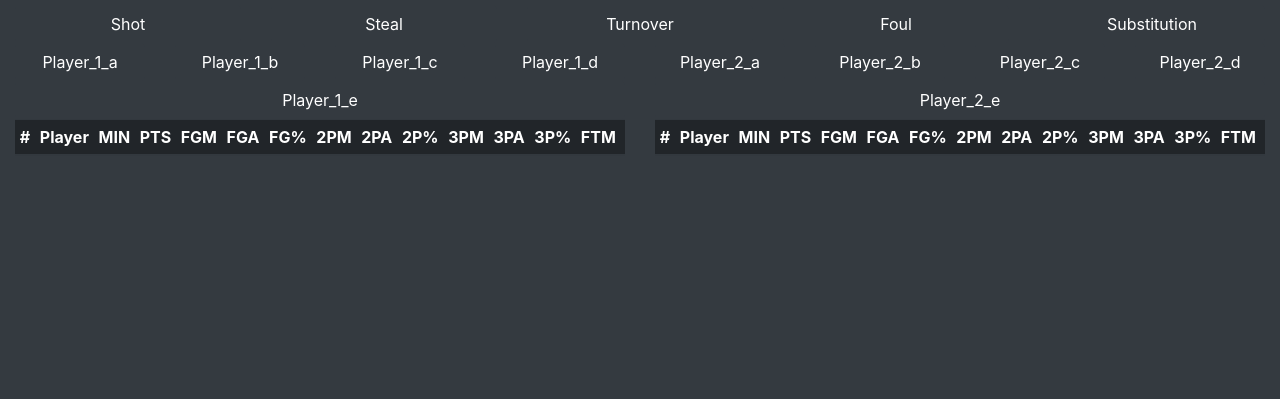
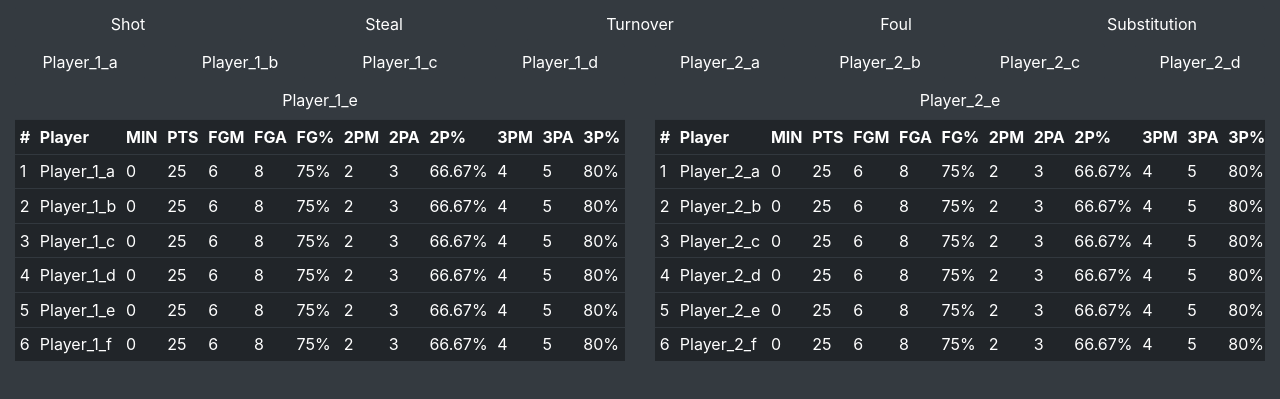
Before and after one commit to t-brito/ball_stats, a website: page index.html in a window 1280 px wide. Shown: the part 51-450 px from the top of the page. Drawn offline with nearby package versions, Linux system fonts and the light colour scheme.

Commit message:
fixed table generation

```diff
--- a/index.html
+++ b/index.html
@@ -8,6 +8,20 @@
     <!-- Bootstrap CSS -->
     <link rel="stylesheet" href="https://maxcdn.bootstrapcdn.com/bootstrap/4.0.0/css/bootstrap.min.css" integrity="sha384-Gn5384xqQ1aoWXA+058RXPxPg6fy4IWvTNh0E263XmFcJlSAwiGgFAW/dAiS6JXm" crossorigin="anonymous">
 
+    <!-- Insert this line above script imports  -->
+    <script>if (typeof module === 'object') {window.module = module; module = undefined;}</script>
+
+    <!-- Optional JavaScript -->
+    <!-- jQuery first, then Popper.js, then Bootstrap JS -->
+    <script src="https://code.jquery.com/jquery-3.2.1.slim.min.js" integrity="sha384-KJ3o2DKtIkvYIK3UENzmM7KCkRr/rE9/Qpg6aAZGJwFDMVNA/GpGFF93hXpG5KkN" crossorigin="anonymous"></script>
+    <script src="https://cdnjs.cloudflare.com/ajax/libs/popper.js/1.12.9/umd/popper.min.js" integrity="sha384-ApNbgh9B+Y1QKtv3Rn7W3mgPxhU9K/ScQsAP7hUibX39j7fakFPskvXusvfa0b4Q" crossorigin="anonymous"></script>
+    <script src="https://maxcdn.bootstrapcdn.com/bootstrap/4.0.0/js/bootstrap.min.js" integrity="sha384-JZR6Spejh4U02d8jOt6vLEHfe/JQGiRRSQQxSfFWpi1MquVdAyjUar5+76PVCmYl" crossorigin="anonymous"></script>
+
+    <script type="text/javascript" src="index.js"></script>
+
+    <!-- Insert this line after script imports -->
+    <script>if (window.module) module = window.module;</script>
+
     <title>Basketball Stats</title>
   </head>
   <body class="bg-dark">
@@ -15,27 +29,27 @@
     <div class="container-fluid">
       <div class="row" id="actions">
         <div class="col-sm">
-          <button class="btn btn-block btn-dark project">
+          <button class="btn btn-block btn-dark project" id="shot_btn">
             Shot
           </button>
         </div>
         <div class="col-sm">
-          <button class="btn btn-block btn-dark project">
+          <button class="btn btn-block btn-dark project" id="steal_btn">
             Steal
           </button>
         </div>
         <div class="col-sm">
-          <button class="btn btn-block btn-dark project">
+          <button class="btn btn-block btn-dark project" id="to_btn">
             Turnover
           </button>
         </div>
         <div class="col-sm">
-          <button class="btn btn-block btn-dark project">
+          <button class="btn btn-block btn-dark project" id="foul_btn">
             Foul
           </button>
         </div>
         <div class="col-sm">
-          <button class="btn btn-block btn-dark project">
+          <button class="btn btn-block btn-dark project" id="sub_btn">
             Substitution
           </button>
         </div>
@@ -104,87 +118,16 @@
         <div class="col-sm-6">
           <div class="table-responsive">
             <table id="team1_table" class="table table-striped table-dark table-hover table-sm">
-              <thead>
-                <tr>
-                  <th scope="col">#</th>
-                  <th scope="col">Player</th>
-                  <th scope="col">MIN</th>
-                  <th scope="col">PTS</th>
-                  <th scope="col">FGM</th>
-                  <th scope="col">FGA</th>
-                  <th scope="col">FG%</th>
-                  <th scope="col">2PM</th>
-                  <th scope="col">2PA</th>
-                  <th scope="col">2P%</th>
-                  <th scope="col">3PM</th>
-                  <th scope="col">3PA</th>
-                  <th scope="col">3P%</th>
-                  <th scope="col">FTM</th>
-                  <th scope="col">FTA</th>
-                  <th scope="col">FT%</th>
-                  <th scope="col">DREB</th>
-                  <th scope="col">OREB</th>
-                  <th scope="col">REB</th>
-                  <th scope="col">AST</th>
-                  <th scope="col">PFCm</th>
-                  <th scope="col">PFRv</th>
-                  <th scope="col">TO</th>
-                  <th scope="col">STL</th>
-                  <th scope="col">BLKFv</th>
-                  <th scope="col">BLKAg</th>
-                </tr>
-              </thead>
-              <tbody>
-              </tbody>
             </table>
           </div>
         </div>
         <div class="col-sm-6">
           <div class="table-responsive">
             <table id="team2_table" class="table table-striped table-dark table-hover table-sm">
-              <thead>
-                <tr>
-                  <th scope="col">#</th>
-                  <th scope="col">Player</th>
-                  <th scope="col">MIN</th>
-                  <th scope="col">PTS</th>
-                  <th scope="col">FGM</th>
-                  <th scope="col">FGA</th>
-                  <th scope="col">FG%</th>
-                  <th scope="col">2PM</th>
-                  <th scope="col">2PA</th>
-                  <th scope="col">2P%</th>
-                  <th scope="col">3PM</th>
-                  <th scope="col">3PA</th>
-                  <th scope="col">3P%</th>
-                  <th scope="col">FTM</th>
-                  <th scope="col">FTA</th>
-                  <th scope="col">FT%</th>
-                  <th scope="col">DREB</th>
-                  <th scope="col">OREB</th>
-                  <th scope="col">REB</th>
-                  <th scope="col">AST</th>
-                  <th scope="col">PFCm</th>
-                  <th scope="col">PFRv</th>
-                  <th scope="col">TO</th>
-                  <th scope="col">STL</th>
-                  <th scope="col">BLKFv</th>
-                  <th scope="col">BLKAg</th>
-                </tr>
-              </thead>
-              <tbody>
-              </tbody>
             </table>
           </div>
         </div>
       </div>
     </div>
-
-    <script type="text/javascript" src="index.js"></script>
-    <!-- Optional JavaScript -->
-    <!-- jQuery first, then Popper.js, then Bootstrap JS -->
-    <script src="https://code.jquery.com/jquery-3.2.1.slim.min.js" integrity="sha384-KJ3o2DKtIkvYIK3UENzmM7KCkRr/rE9/Qpg6aAZGJwFDMVNA/GpGFF93hXpG5KkN" crossorigin="anonymous"></script>
-    <script src="https://cdnjs.cloudflare.com/ajax/libs/popper.js/1.12.9/umd/popper.min.js" integrity="sha384-ApNbgh9B+Y1QKtv3Rn7W3mgPxhU9K/ScQsAP7hUibX39j7fakFPskvXusvfa0b4Q" crossorigin="anonymous"></script>
-    <script src="https://maxcdn.bootstrapcdn.com/bootstrap/4.0.0/js/bootstrap.min.js" integrity="sha384-JZR6Spejh4U02d8jOt6vLEHfe/JQGiRRSQQxSfFWpi1MquVdAyjUar5+76PVCmYl" crossorigin="anonymous"></script>
   </body>
 </html>
--- a/index.js
+++ b/index.js
@@ -1,15 +1,88 @@
 // http://forums.rotoworld.com/topic/269757-how-all-statistics-are-counted-a-primer/ useful stat info
 
-var team1 = ['Player_1_a', 'Player_1_b', 'Player_1_c', 'Player_1_d', 'Player_1_e', 'Player_1_f']
-var team2 = ['Player_2_a', 'Player_2_b', 'Player_2_c', 'Player_2_d', 'Player_2_e', 'Player_2_f']
+function getStat(elem, key_list) {
+  if (key_list.charAt(0) === '#') {
+    let result;
 
-let team1_player_data = generateNewPlayerData(team1);
-let team2_player_data = generateNewPlayerData(team2);
+    switch(key_list) {
+      case '#points':
+        result = 2*Number(getStat(elem, 'two_pt.made'))
+               + 3*Number(getStat(elem, 'three_pt.made'))
+               + 1*Number(getStat(elem, 'free_throws.made'));
+        break;
+      case '#field_goals-made':
+        result = Number(getStat(elem, 'two_pt.made'))
+               + Number(getStat(elem, 'three_pt.made'));
+        break;
+      case '#field_goals-att':
+        result = Number(getStat(elem, 'two_pt.att'))
+               + Number(getStat(elem, 'three_pt.att'));
+        break;
+      case '#field_goals-pct':
+        result = Number(getStat(elem, '#field_goals-made'))
+               / Number(getStat(elem, '#field_goals-att'));
+        result = Math.round(result*10000) / 100; // % to 2 decimal places
+        result = result + '%';
+        break;
+      case '#two_pt-pct':
+        result = Number(getStat(elem, 'two_pt.made'))
+               / Number(getStat(elem, 'two_pt.att'));
+        result = Math.round(result*10000) / 100; // % to 2 decimal places
+        result = result + '%';
+        break;
+      case '#three_pt-pct':
+        result = Number(getStat(elem, 'three_pt.made'))
+               / Number(getStat(elem, 'three_pt.att'));
+        result = Math.round(result*10000) / 100; // % to 2 decimal places
+        result = result + '%';
+        break;
+      case '#free_throws-pct':
+        result = Number(getStat(elem, 'free_throws.made'))
+               / Number(getStat(elem, 'free_throws.att'));
+        result = Math.round(result*10000) / 100; // % to 2 decimal places
+        result = result + '%';
+        break;
+      case '#rebounds':
+        result = Number(getStat(elem, 'rebounds.def'))
+               + Number(getStat(elem, 'rebounds.off'));
+        break;
+    }
+    return result;
 
-console.log(team1_player_data);
+  }
+  else {
+    let keys = key_list.split('.');
+    let key = keys.splice(0,1).join('');
+    let remaining_keys = keys.join('.');
 
-buildTable('team1', team1_player_data);
-buildTable('team2', team2_player_data);
+    if (remaining_keys.length === 0) {
+      return elem[key];
+    }
+    else {
+      return getStat(elem[key], remaining_keys);
+    }
+  }
+}
+
+function buildTable(table_element, stat_list, player_list) {
+//     var table = $("<table/>").addClass('CSSTableGenerator');
+    // header row
+    var row = $("<tr/>");
+    $.each(stat_list, function(colIndex, stat) { // TODO remove colIndex?
+      row.append($("<th/>").text(stat.col_name));
+    });
+    table_element.append(row);
+
+    // table body
+    $.each(player_list, function(rowIndex, player) {  // TODO remove rowIndex?
+      var row = $("<tr/>");
+      $.each(stat_list, function(colIndex, stat) {
+        row.append($("<td/>").text(getStat(player, stat.key_name)));
+      });
+      table_element.append(row);
+    });
+    return table_element;
+}
 
 function generateNewPlayerData(name_list) {
   player_data = [];
@@ -18,88 +91,76 @@ function generateNewPlayerData(name_list) {
       number: i+1,
       name: name_list[i],
       min: 0, // TODO date format
-      two_pt: {made: 0, att: 0},
-      three_pt: {made: 0, att: 0},
-      free_throws: {made: 0, att: 0},
-      rebounds: {def: 0, off: 0},
-      assists: 0,
-      steals: 0,
-      blocks: {for: 0, against: 0},
-      turnovers: 0,
-      fouls: {committed: 0, received: 0}
+      two_pt: {made: 2, att: 3},
+      three_pt: {made: 4, att: 5},
+      free_throws: {made: 9, att: 10},
+      rebounds: {def: 5, off: 7},
+      assists: 3,
+      steals: 6,
+      blocks: {for: 2, against: 3},
+      turnovers: 5,
+      fouls: {committed: 2, received: 2}
     });
   }
   return player_data;
 }
 
-function buildTable(table_id, player_data) {
-  let table = document.getElementById(table_id);
+$(document).ready(function() {
+  let team1 = ['Player_1_a', 'Player_1_b', 'Player_1_c', 'Player_1_d', 'Player_1_e', 'Player_1_f'];
+  let team2 = ['Player_2_a', 'Player_2_b', 'Player_2_c', 'Player_2_d', 'Player_2_e', 'Player_2_f'];
 
-  // each row
-  for (let i = 0; i < player_data.length; ++i) {
-    row = table.insertRow(-1);
-    cell = row.insertCell(-1);
-    cell.innerHTML = player_data[i].number; // number
-    cell = row.insertCell(-1);
-    cell.innerHTML = player_data[i].name; // Player
-    cell = row.insertCell(-1);
-    cell.innerHTML = player_data[i].min; // MIN
-    cell = row.insertCell(-1);
-    cell.innerHTML = player_data[i].two_pt.made * 2
-                   + player_data[i].three_pt.made * 3
-                   + player_data[i].free_throws.made; // PTS
-    cell = row.insertCell(-1);
-    cell.innerHTML = player_data[i].two_pt.made
-                   + player_data[i].three_pt.made;  // FGM
-    cell = row.insertCell(-1);
-    cell.innerHTML = player_data[i].two_pt.att
-                   + player_data[i].three_pt.att; // FGA
-    cell = row.insertCell(-1);
-    cell.innerHTML = (player_data[i].two_pt.made
-                   + player_data[i].three_pt.made)
-                   / (player_data[i].two_pt.att
-                   + player_data[i].three_pt.att);  // FG%
-    cell = row.insertCell(-1);
-    cell.innerHTML = player_data[i].two_pt.made; // 2PM
-    cell = row.insertCell(-1);
-    cell.innerHTML = player_data[i].two_pt.att; // 2PA
-    cell = row.insertCell(-1);
-    cell.innerHTML = player_data[i].two_pt.made
-                   / player_data[i].two_pt.att; // 2P%
-    cell = row.insertCell(-1);
-    cell.innerHTML = player_data[i].three_pt.made; // 3PM
-    cell = row.insertCell(-1);
-    cell.innerHTML = player_data[i].three_pt.att; // 3PA
-    cell = row.insertCell(-1);
-    cell.innerHTML = player_data[i].three_pt.made
-                   / player_data[i].three_pt.att; // 3P%
-    cell = row.insertCell(-1);
-    cell.innerHTML = player_data[i].free_throws.made; // FTM
-    cell = row.insertCell(-1);
-    cell.innerHTML = player_data[i].free_throws.att; // FTA
-    cell = row.insertCell(-1);
-    cell.innerHTML = player_data[i].free_throws.made
-                   / player_data[i].free_throws.att; // FT%
-    cell = row.insertCell(-1);
-    cell.innerHTML = player_data[i].rebounds.def; // DREB
-    cell = row.insertCell(-1);
-    cell.innerHTML = player_data[i].rebounds.off; // OREB
-    cell = row.insertCell(-1);
-    cell.innerHTML = player_data[i].rebounds.def
-                   + player_data[i].rebounds.off; // REB
-    cell = row.insertCell(-1);
-    cell.innerHTML = player_data[i].assists; // AST
-    cell = row.insertCell(-1);
-    cell.innerHTML = player_data[i].fouls.committed; // PFCm
-    cell = row.insertCell(-1);
-    cell.innerHTML = player_data[i].fouls.received; // PFRv
-    cell = row.insertCell(-1);
-    cell.innerHTML = player_data[i].turnovers; // TO
-    cell = row.insertCell(-1);
-    cell.innerHTML = player_data[i].steals; // STL
-    cell = row.insertCell(-1);
-    cell.innerHTML = player_data[i].blocks.for; // BLKFv
-    cell = row.insertCell(-1);
-    cell.innerHTML = player_data[i].blocks.against; // BLKAg
-  }
-}
+  let player_list_1 = generateNewPlayerData(team1);
+
+  let player_list_2 = generateNewPlayerData(team2);
+
+  let stat_list = [
+    {col_name: '#', key_name: 'number'},
+    {col_name: 'Player', key_name: 'name'},
+    {col_name: 'MIN', key_name: 'min'},
+    {col_name: 'PTS', key_name: '#points'},
+    {col_name: 'FGM', key_name: '#field_goals-made'},
+    {col_name: 'FGA', key_name: '#field_goals-att'},
+    {col_name: 'FG%', key_name: '#field_goals-pct'},
+    {col_name: '2PM', key_name: 'two_pt.made'},
+    {col_name: '2PA', key_name: 'two_pt.att'},
+    {col_name: '2P%', key_name: '#two_pt-pct'},
+    {col_name: '3PM', key_name: 'three_pt.made'},
+    {col_name: '3PA', key_name: 'three_pt.att'},
+    {col_name: '3P%', key_name: '#three_pt-pct'},
+    {col_name: 'FTM', key_name: 'free_throws.made'},
+    {col_name: 'FTA', key_name: 'free_throws.att'},
+    {col_name: 'FT%', key_name: '#free_throws-pct'},
+    {col_name: 'DREB', key_name: 'rebounds.def'},
+    {col_name: 'OREB', key_name: 'rebounds.off'},
+    {col_name: 'REB', key_name: '#rebounds'},
+    {col_name: 'AST', key_name: 'assists'},
+    {col_name: 'PFCm', key_name: 'fouls.committed'},
+    {col_name: 'PFRv', key_name: 'fouls.received'},
+    {col_name: 'TO', key_name: 'turnovers'},
+    {col_name: 'STL', key_name: 'steals'},
+    {col_name: 'BLKFv', key_name: 'blocks.for'},
+    {col_name: 'BLKAg', key_name: 'blocks.against'}
+  ];
+
+  var team1_table = buildTable($('#team1_table'), stat_list, player_list_1);
+  var team2_table = buildTable($('#team2_table'), stat_list, player_list_2);
+
+});
+
+// console.log(stat_list);
+// console.log(player_list);
+//
+// for (let player of player_list) {
+//   for (let stat of stat_list) {
+//     console.log(getStat(player, stat.key_name));
+//   }
+//   console.log('');
+//   console.log('-------');
+//   console.log('');
+// }
+
+// $(document).ready(function(){
+//   $("#shot_btn").click(function() {
+//     $("#someone").doSomething();
+//   });
+// });
```
